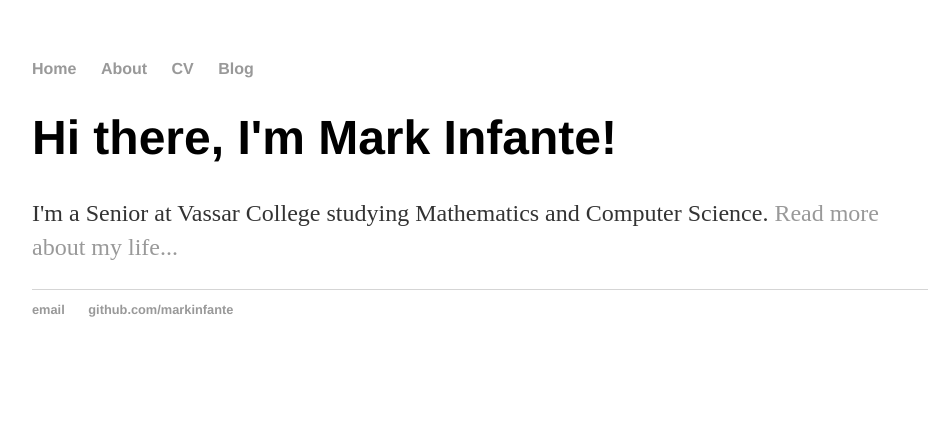
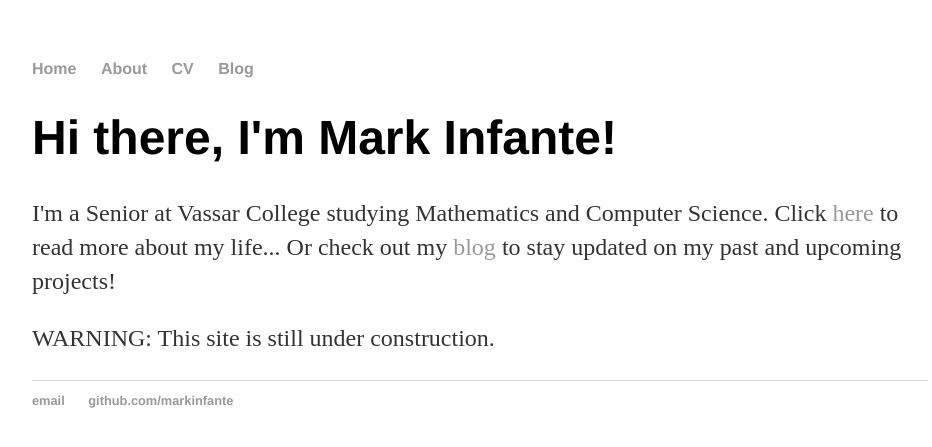
Before and after one commit to markinfante/markinfante.github.io, a Jekyll site: the page built from index.html, in a window 1280 px wide. Shown: the top 447 px of the page, without its empty margins (160-1092 px from the left). Built offline with Jekyll 4.4.1, drawn with Linux system fonts in a browser that asks for light colours.

Commit message:
Updated front page to warn the site is in progress and include diff link structure. Also changed pdf size.

```diff
--- a/Gemfile
+++ b/Gemfile
@@ -4,6 +4,6 @@ source "https://rubygems.org"
 
 git_source(:github) {|repo_name| "https://github.com/#{repo_name}" }
 
-gem "jekyll", "~> 4.1.1"
-gem "github-pages", group: :jekyll_plugins
+gem "jekyll", "~> 3.9.0"
+gem "github-pages", "~> 209", group: :jekyll_plugins
 # gem "rails"
--- a/cv/index.html
+++ b/cv/index.html
@@ -4,6 +4,6 @@ title: Mark Infante's CV
 ---
     <div class="pdf">
         <h1> {{ page.title }}</h1>
-        <p><embed src="cv.pdf" ALIGN=CENTER width="800px" height="2100px"></p>
+        <p><embed src="cv.pdf" ALIGN=CENTER width="800px" height="1100px"></p>
         <p><a href="cv.pdf">download</a></p>
     </div>
--- a/index.html
+++ b/index.html
@@ -4,5 +4,7 @@ title: Mark Infante, Learning Enthusiast
 ---
 <div class="blurb">
 	<h1>Hi there, I'm Mark Infante!</h1>
-	<p>I'm a Senior at Vassar College studying Mathematics and Computer Science. <a href="/about">Read more about my life...</a></p>
+	<p>I'm a Senior at Vassar College studying Mathematics and Computer Science. Click <a href="/about">here</a> to read more about my life...
+	Or check out my <a href="/blog">blog</a> to stay updated on my past and upcoming projects!</p>
+	<p>WARNING: This site is still under construction.</p>
 </div><!-- /.blurb -->
```
Also changed, not shown: Gemfile.lock.
